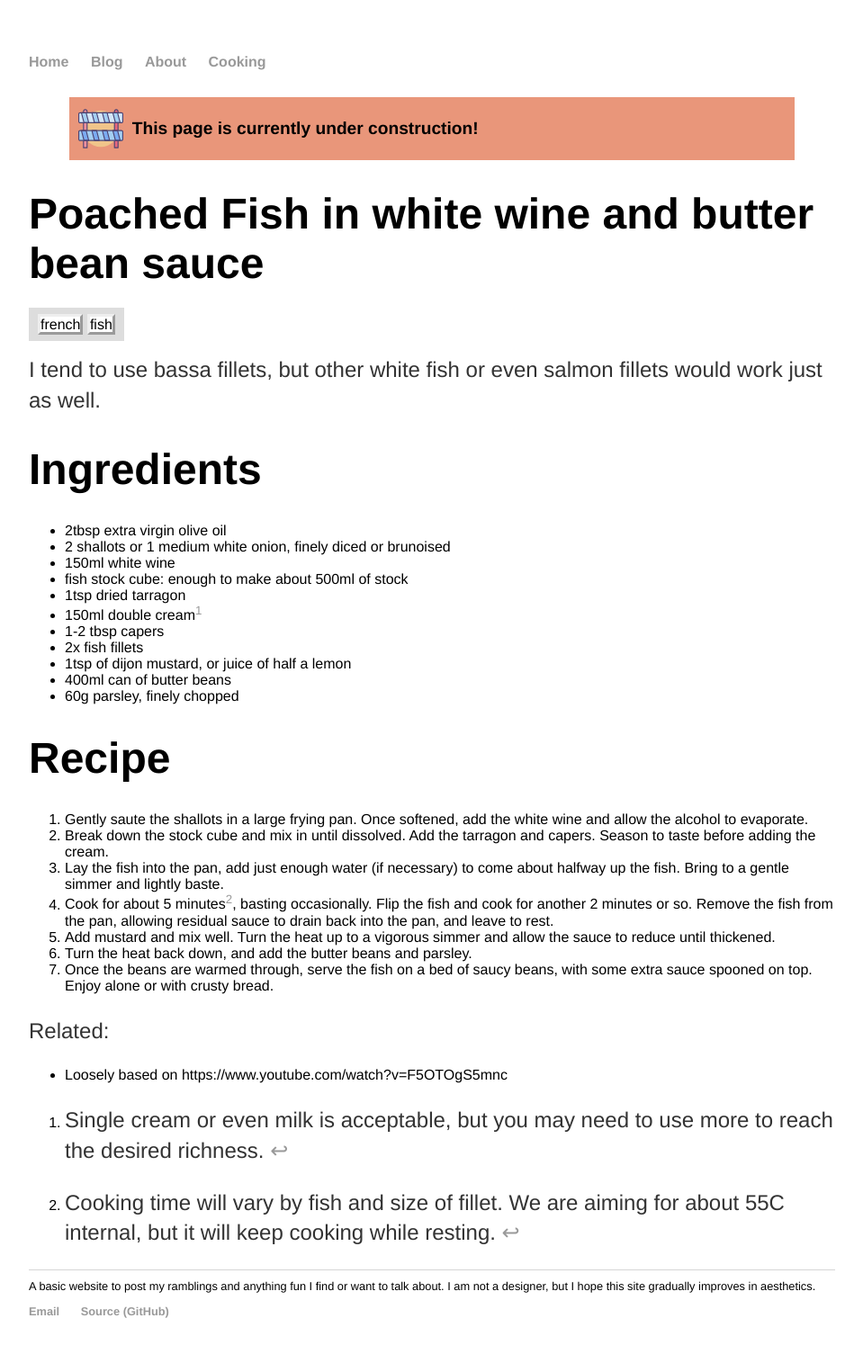
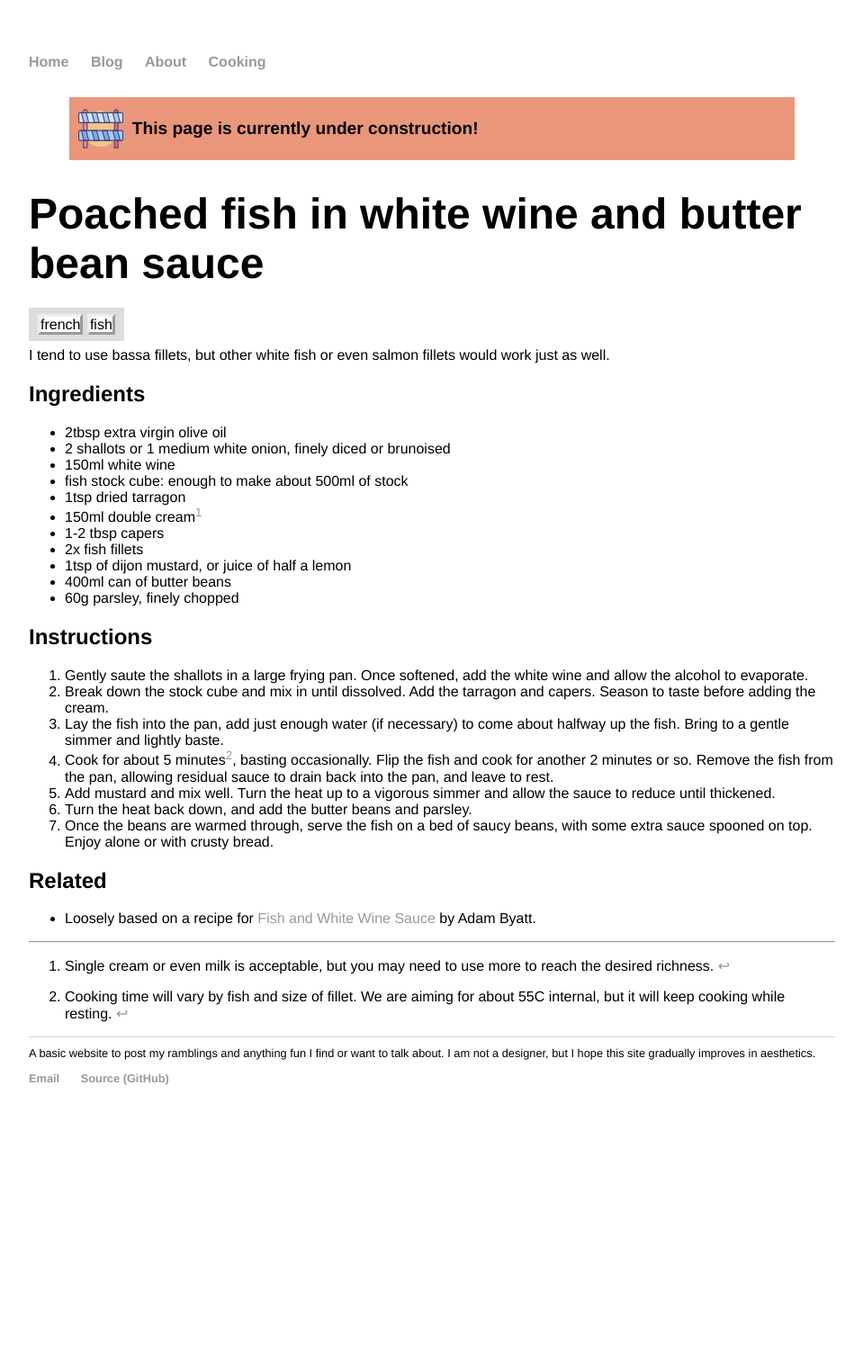
Before and after one commit to oscarsimpson/homepage, a Jekyll site: the page built from _recipes/fish-butter-bean-sauce.md, in a window 1280 px wide. Shown: the whole page at 90% size, without its empty margins (160-1119 px from the left). Built offline with Jekyll 4.4.1, drawn with Linux system fonts in a browser that asks for light colours; after the commit the page ends 1266 px from its top, so only the background shows below that.

Commit message:
Fix formatting

```diff
--- a/_recipes/fish-butter-bean-sauce.md
+++ b/_recipes/fish-butter-bean-sauce.md
@@ -1,6 +1,6 @@
 ---
 layout: recipe
-title: "Poached Fish in white wine and butter bean sauce"
+title: "Poached fish in white wine and butter bean sauce"
 wip: true
 recipe_tags:
   - french
@@ -9,7 +9,7 @@ recipe_tags:
 
 I tend to use bassa fillets, but other white fish or even salmon fillets would work just as well.
 
-# Ingredients
+## Ingredients
 - 2tbsp extra virgin olive oil
 - 2 shallots or 1 medium white onion, finely diced or brunoised
 - 150ml white wine
@@ -22,8 +22,9 @@ I tend to use bassa fillets, but other white fish or even salmon fillets would w
 - 400ml can of butter beans
 - 60g parsley, finely chopped
 
-# Recipe
+[^1]: Single cream or even milk is acceptable, but you may need to use more to reach the desired richness.
 
+## Instructions
 1. Gently saute the shallots in a large frying pan. Once softened, add the white wine and allow the alcohol to evaporate.
 2. Break down the stock cube and mix in until dissolved. Add the tarragon and capers. Season to taste before adding the cream.
 3. Lay the fish into the pan, add just enough water (if necessary) to come about halfway up the fish. Bring to a gentle simmer and lightly baste.
@@ -32,8 +33,9 @@ I tend to use bassa fillets, but other white fish or even salmon fillets would w
 6. Turn the heat back down, and add the butter beans and parsley.
 7. Once the beans are warmed through, serve the fish on a bed of saucy beans, with some extra sauce spooned on top. Enjoy alone or with crusty bread.
 
-[^1]: Single cream or even milk is acceptable, but you may need to use more to reach the desired richness.
 [^2]: Cooking time will vary by fish and size of fillet. We are aiming for about 55C internal, but it will keep cooking while resting.
 
-Related:
-- Loosely based on https://www.youtube.com/watch?v=F5OTOgS5mnc
+## Related
+- Loosely based on a recipe for <a href="https://www.youtube.com/watch?v=F5OTOgS5mnc">Fish and White Wine Sauce</a> by Adam Byatt.
+
+-----
--- a/css/main.css
+++ b/css/main.css
@@ -21,11 +21,6 @@ a:hover {
 }
 h1 {
     font-size: 3em;
-}
-p {
-    font-size: 1.5em;
-    line-height: 1.4em;
-    color: #333;
 }
 footer {
     border-top: 1px solid #d5d5d5;
```
Also changed, not shown: _recipes/creme-brulee.md (+1 -1 lines), _recipes/thai-red-pork.md (+1 -1 lines).
